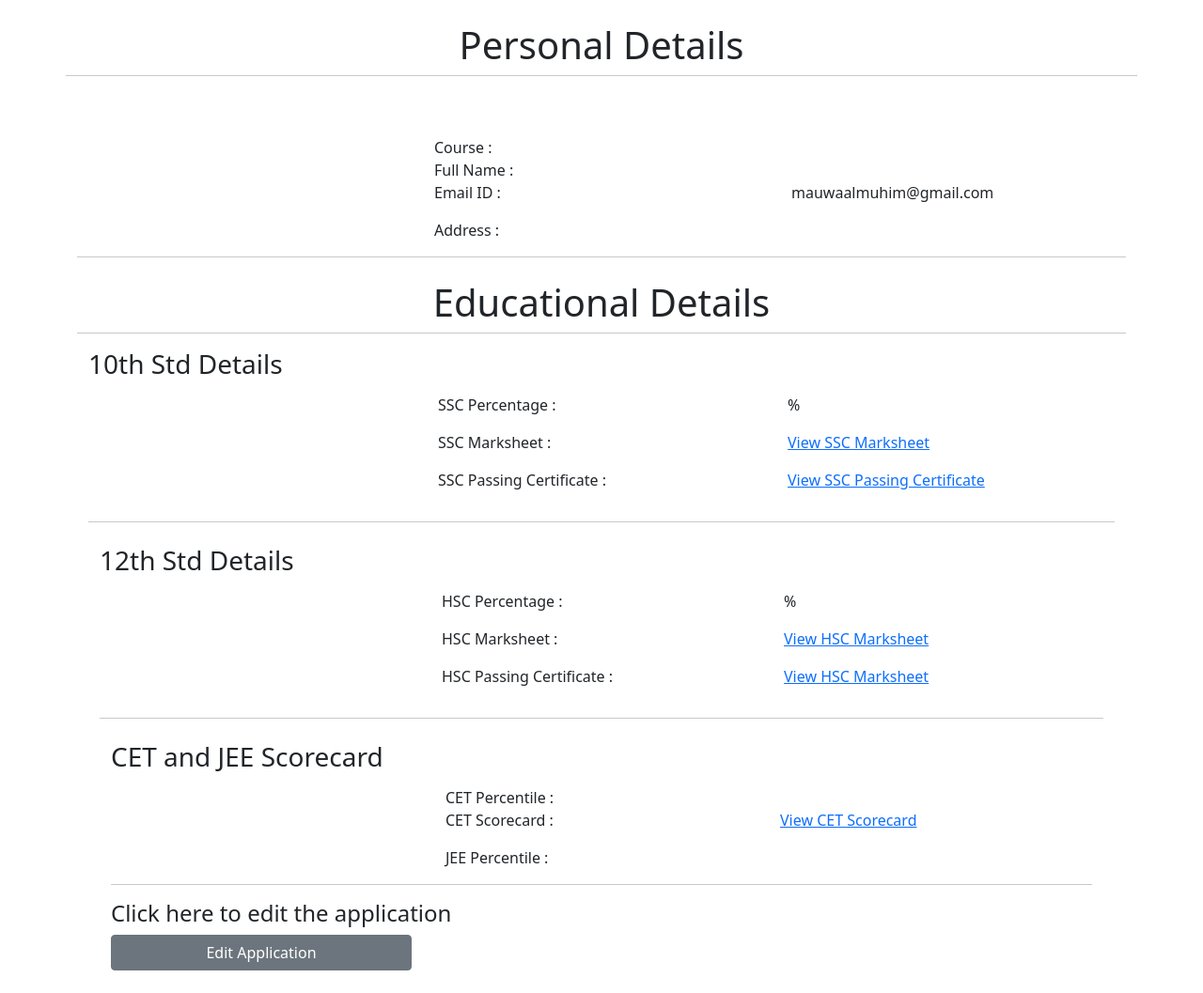
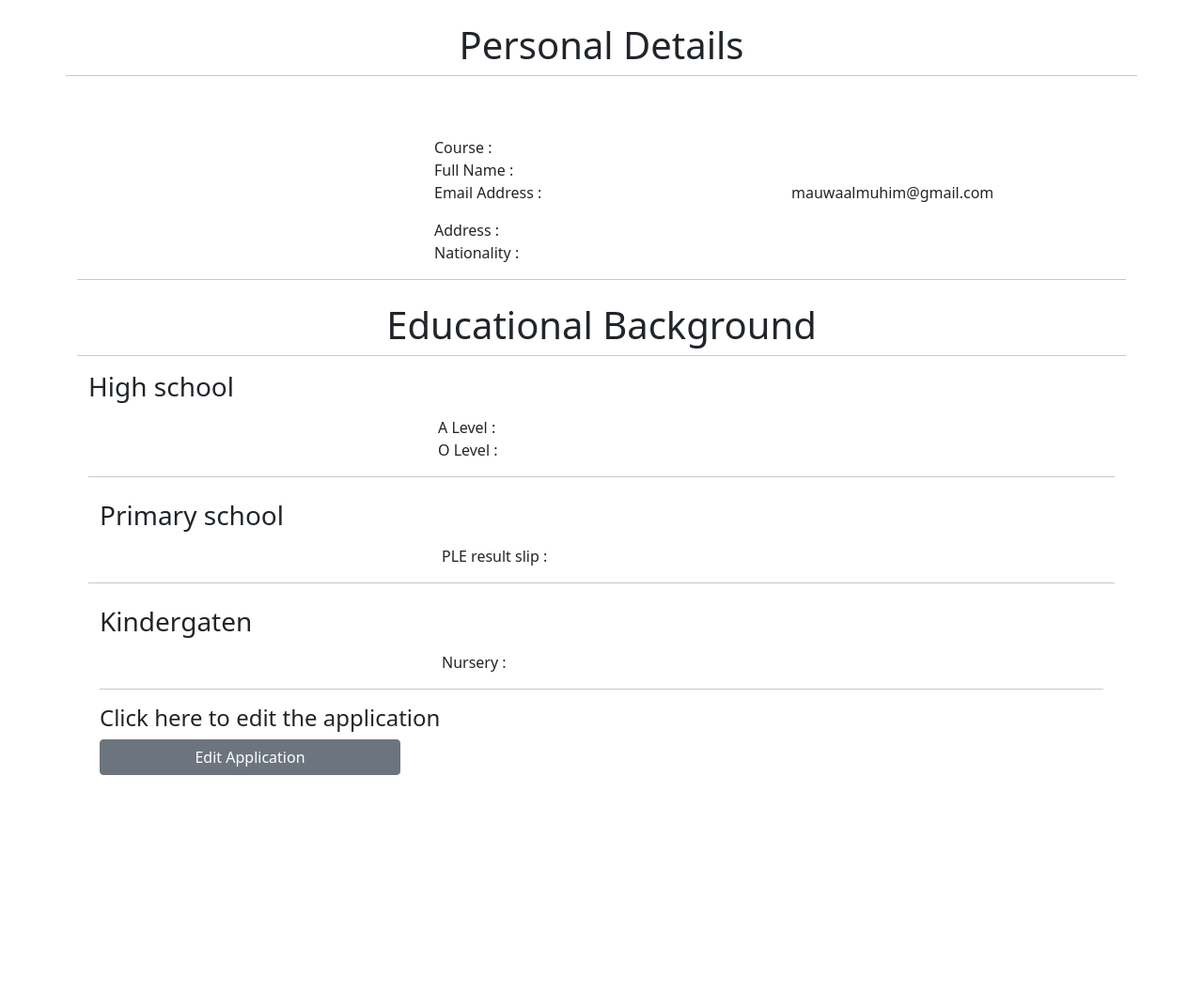
Before and after one commit to kantebashir/students-admission, a Django app: template students_admission/Students_Admission_System/templates/application_form.html in a window 1280 px wide. Shown: the part 58-1115 px from the top of the page at 94% size. After the commit the page ends 883 px from the top, so only its background shows below. Run offline with Django 3.2, Linux system fonts and the light colour scheme; the template is opened without the code that fills it: values that come from a table or form of the project are taken from there, others are empty; a user stored in the database is signed in; data comes from the database, SQL or seed files in the repository; both versions use the stored data as it was after the commit.

Commit message:
templates rendering

```diff
--- a/students_admission/Students_Admission_System/models.py
+++ b/students_admission/Students_Admission_System/models.py
@@ -24,12 +24,13 @@ class Application(models.Model):
     gender = models.CharField(max_length=10, choices=GENDER)
     email = models.CharField(max_length=200)
     phone_no = models.CharField(max_length=200)
-    address = models.TextField(max_length=200)
+    address = models.CharField(max_length=200)
     nationality = models.CharField(max_length=250)
     student_profile = models.ImageField(upload_to="images")
     a_level_result = models.FileField()
     o_level_result = models.FileField()
     ple_result = models.FileField()
+    kindergaten = models.FileField(null=True)
     national_id = models.ImageField(upload_to="images", null=True)
     teacher = models.CharField(max_length=100)
     DOM =(
--- a/students_admission/Students_Admission_System/templates/application_form.html
+++ b/students_admission/Students_Admission_System/templates/application_form.html
@@ -40,7 +40,7 @@
                     </div>
                     <div class="row">
                         <div class="col-md-6">
-                            <label>Email ID :</label>
+                            <label>Email Address :</label>
                         </div>
                         <div class="col-md-6">
                             <p>{{user.email}}</p>
@@ -64,6 +64,15 @@
                             <p>{{user.application.address}}</p>
                         </div>
                     </div>
+                    <div class="row">
+                        <div class="col-md-6">
+                            <label>Nationality :</label>
+                        </div>
+                        <div class="col-md-6">
+                            <p>{{user.application.nationality}}</p>
+                        </div>
+                    </div>
+
                 </div>
             </div>
         </div>
@@ -71,11 +80,11 @@
 <hr>
 <div class="container mt-4">
     <div class="row">
-        <h1 style="text-align: center;">Educational Details</h1>
+        <h1 style="text-align: center;">Educational Background</h1>
             <hr>
         <div class="col-md-4">
             <div class="profile-img">
-                <h3>10th Std Details</h3>
+                <h3>High school</h3>
             </div>
         </div>
         <div class="col-md-8">
@@ -84,38 +93,21 @@
                     <br><br>
                     <div class="row">
                         <div class="col-md-6">
-                            <label>SSC Percentage :</label>
+                            <label>A Level  :</label>
                         </div>
                         <div class="col-md-6">
-                            <p>{{user.application.ssc_percentage}}%</p>
+                            <p>{{user.application.a_level_result}}</p>
                         </div>
                     </div>
                     <div class="row">
                         <div class="col-md-6">
-                            <label>SSC Marksheet :</label>
+                            <label>O Level :</label>
                         </div>
                         <div class="col-md-6">
-                            <p><a href="{{user.application.ssc_marksheet.url}}">View SSC Marksheet</a></p>
+                            <p>{{user.application.o_level_result}}</p>
                         </div>
                     </div>
-                    <div class="row">
-                        <div class="col-md-6">
-                            <label>SSC Passing Certificate :</label>
-                        </div>
-                        <div class="col-md-6">
-                            <p><a href="{{user.application.ssc_passing_certificate.url}}"> View SSC Passing Certificate</a></p>
-                        </div>
-                    </div>
-                    {% if user.application.phone_no %}
-                    <div class="row">
-                        <div class="col-md-6">
-                            <label>SSC Leaving Certificate :</label>
-                        </div>
-                        <div class="col-md-6">
-                            <p><a href="{{user.application.ssc_leaving_certificate.url}}">View SSC Leaving Certificate</a></p>
-                        </div>
-                    </div>
-                    {% endif %}
+
                 </div>
             </div>
         </div>
@@ -126,47 +118,24 @@
     <div class="row">
         <div class="col-md-4">
             <div class="profile-img">
-                <h3>12th Std Details</h3>
+                <h3>Primary school</h3>
             </div>
         </div>
         <div class="col-md-8">
             <div class="profile-tab">
                 <div class="tab-pane">
                     <br><br>
-                    <div class="row">
-                        <div class="col-md-6">
-                            <label>HSC Percentage :</label>
-                        </div>
-                        <div class="col-md-6">
-                            <p>{{user.application.hsc_percentage}}%</p>
-                        </div>
+
                     </div>
                     <div class="row">
                         <div class="col-md-6">
-                            <label>HSC Marksheet :</label>
+                            <label>PLE result slip :</label>
                         </div>
                         <div class="col-md-6">
-                            <p><a href="{{user.application.hsc_marksheet.url}}">View HSC Marksheet</a></p>
+                            <p>{{user.application.ple_result}}</p>
                         </div>
                     </div>
-                    <div class="row">
-                        <div class="col-md-6">
-                            <label>HSC Passing Certificate :</label>
-                        </div>
-                        <div class="col-md-6">
-                            <p><a href="{{user.application.hsc_passing_certificate.url}}">View HSC Marksheet</a></p>
-                        </div>
-                    </div>
-                    {% if user.application.phone_no %}
-                    <div class="row">
-                        <div class="col-md-6">
-                            <label>HSC Leaving Certificate :</label>
-                        </div>
-                        <div class="col-md-6">
-                            <p><a href="{{user.application.hsc_leaving_certificate.url}}">View HSC Leaving Certificate</a></p>
-                        </div>
-                    </div>
-                    {% endif %}
+
                 </div>
             </div>
         </div>
@@ -177,7 +146,7 @@
     <div class="row">
         <div class="col-md-4">
             <div class="profile-img">
-                <h3>CET and JEE Scorecard</h3>
+                <h3>Kindergaten</h3>
             </div>
         </div>
         <div class="col-md-8">
@@ -186,38 +155,13 @@
                     <br><br>
                     <div class="row">
                         <div class="col-md-6">
-                            <label>CET Percentile :</label>
+                            <label>Nursery :</label>
                         </div>
                         <div class="col-md-6">
-                            <p>{{user.application.cet_percentile}}</p>
+                            <p>{{user.application.kindergaten}}</p>
                         </div>
                     </div>
-                    <div class="row">
-                        <div class="col-md-6">
-                            <label>CET Scorecard :</label>
-                        </div>
-                        <div class="col-md-6">
-                            <p><a href="{{user.application.cet_scorecard.url}}">View CET Scorecard</a></p>
-                        </div>
-                    </div>
-                    <div class="row">
-                        <div class="col-md-6">
-                            <label>JEE Percentile :</label>
-                        </div>
-                        <div class="col-md-6">
-                            <p>{{user.application.jee_percentile}}</p>
-                        </div>
-                    </div>
-                    {% if user.application.phone_no %}
-                    <div class="row">
-                        <div class="col-md-6">
-                            <label>JEE Scorecard :</label>
-                        </div>
-                        <div class="col-md-6">
-                            <p><a href="{{user.application.jee_scorecard.url}}">View JEE Scorecard</a></p>
-                        </div>
-                    </div>
-                    {% endif %}
+
                 </div>
             </div>
         </div>
@@ -229,7 +173,7 @@
 <div class="container mt-4">
     <form method="POST" enctype="multipart/form-data"> {% csrf_token %}
     {{form.as_p}}
-    <button type="submit" class="btn btn-primary">Submit</button>
+    <center><button type="submit" class="btn btn-primary">Submit</button></center>
     </form>
 </div>
 {% endif %}
--- a/students_admission/Students_Admission_System/templates/status.html
+++ b/students_admission/Students_Admission_System/templates/status.html
@@ -11,5 +11,6 @@
     <br>
     <h5>{{application.message}}</h5>
 </div>
+<p>Your academic documents will be reviewed and your application will be approved based upon verification of the documents</p>
 
 {% endblock %}
```
Also changed, not shown: students_admission/Students_Admission_System/templates/student_application.html (+32 -78 lines), students_admission/Students_Admission_System/media/images/kiu.jpeg (added), students_admission/Students_Admission_System/media/images/kiu_mJ9c5Li.jpeg (added), students_admission/db.sqlite3, 3 other files.
